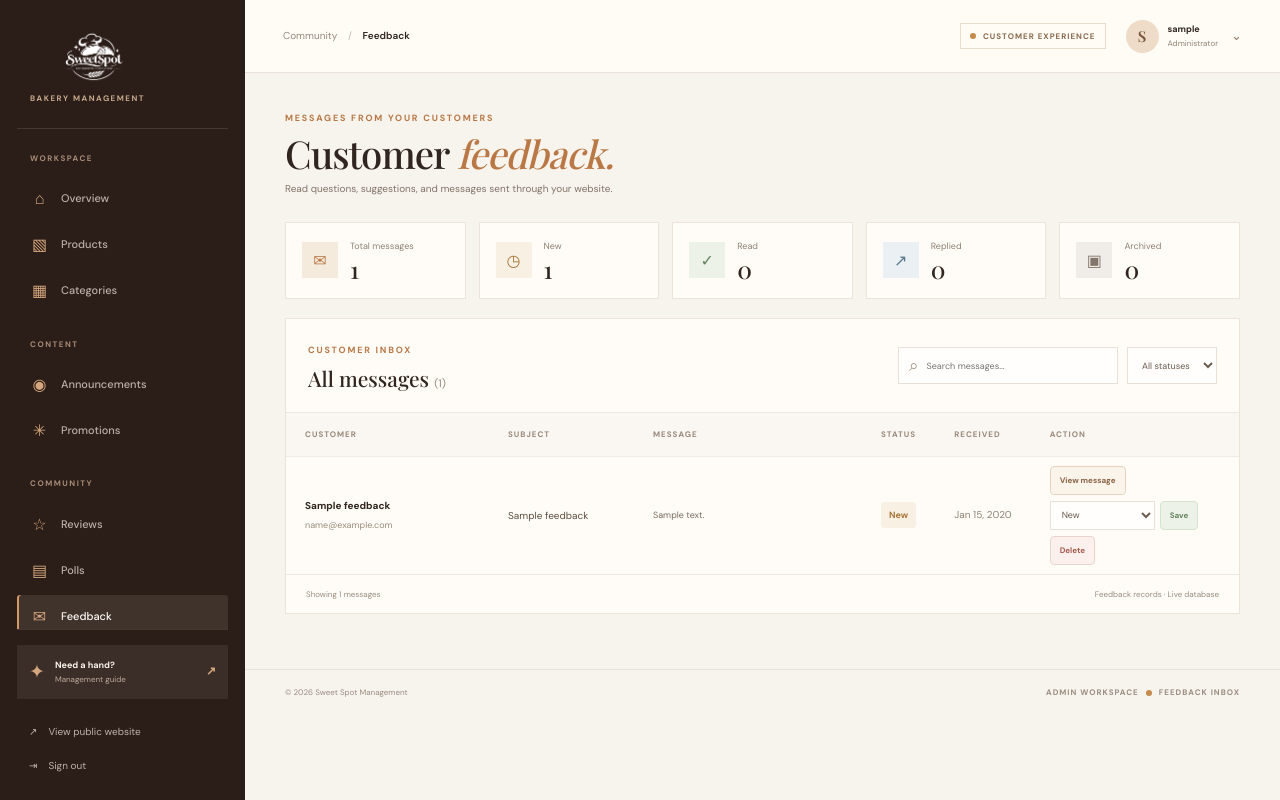
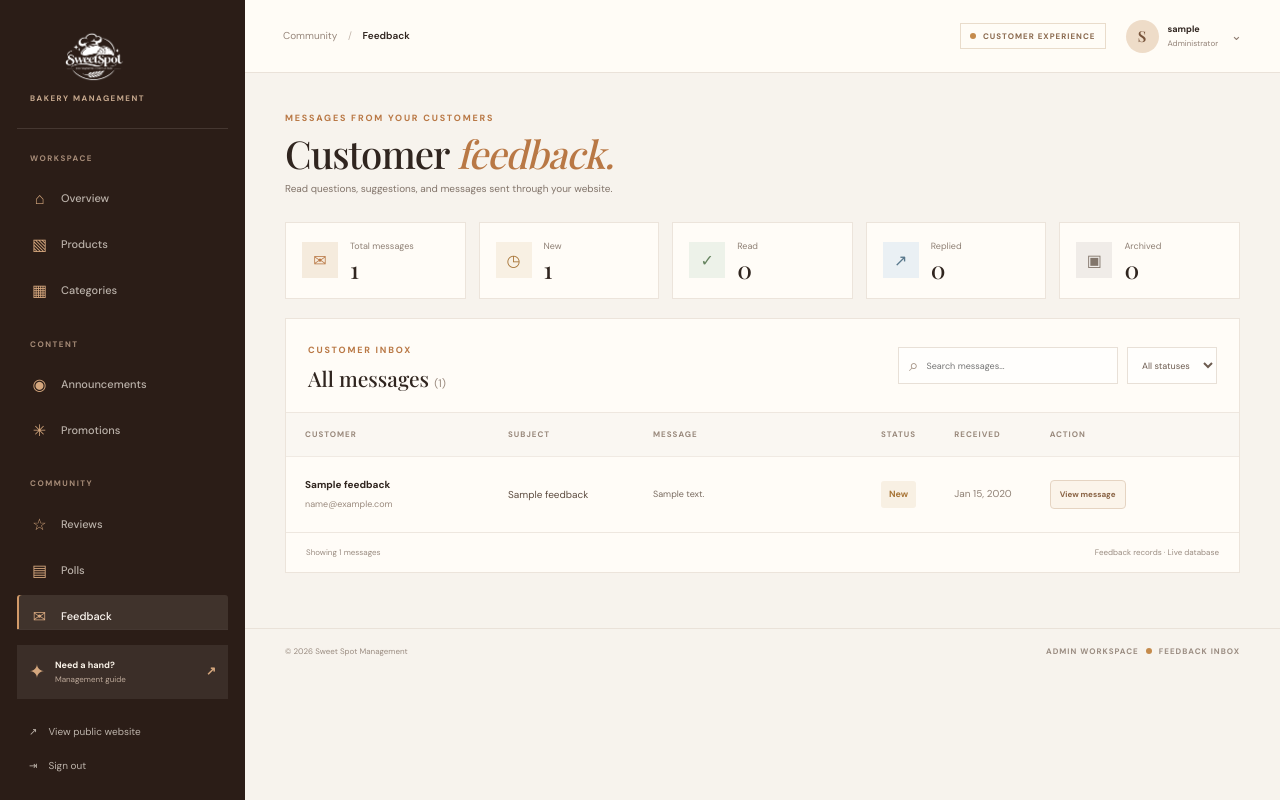
Before and after one commit to earlmacias2022-tech/Sweet-Spot, a PHP site: page /admin/feedback/index.php in a window 1280 px wide. Run offline with PHP 8.4, Linux system fonts and the light colour scheme; the visitor is signed in with stand-in values (Sample User, id 1); tables that the repository leaves empty hold one stand-in row (values such as "Sample post").

Commit message:
Restore read-only feedback inbox

```diff
--- a/admin/feedback/index.php
+++ b/admin/feedback/index.php
@@ -39,8 +39,6 @@ foreach ($feedbackItems as $item) {
 }
 
 $csrfToken = admin_csrf_token();
-$feedbackFlash = $_SESSION['feedback_toast'] ?? null;
-unset($_SESSION['feedback_toast']);
 ?>
 <!DOCTYPE html>
 <html lang="en">
@@ -104,13 +102,6 @@ unset($_SESSION['feedback_toast']);
                     <p>Read questions, suggestions, and messages sent through your website.</p>
                 </div>
             </div>
-
-            <?php if ($feedbackFlash && is_array($feedbackFlash)): ?>
-                <div class="category-message <?= ($feedbackFlash['type'] ?? '') === 'error' ? 'category-message-error' : '' ?>" role="status">
-                    <strong><?= feedback_escape(($feedbackFlash['type'] ?? '') === 'error' ? 'Action not completed.' : 'Feedback updated.') ?></strong>
-                    <span><?= feedback_escape($feedbackFlash['message'] ?? '') ?></span>
-                </div>
-            <?php endif; ?>
 
             <div class="review-stat-grid feedback-stat-grid">
                 <article class="review-stat-card"><span class="review-stat-icon">✉</span><div><small>Total messages</small><strong><?= count($feedbackItems) ?></strong></div></article>
@@ -199,18 +190,6 @@ unset($_SESSION['feedback_toast']);
                                                     data-message="<?= feedback_escape($item['message']) ?>"
                                                     data-date="<?= feedback_escape($item['created_at'] ?? '') ?>"
                                                 >View message</button>
-                                                <form class="feedback-status-form" action="<?= BASE_URL ?>/admin/feedback/update-status.php" method="POST">
-                                                    <input type="hidden" name="csrf_token" value="<?= feedback_escape($csrfToken) ?>">
-                                                    <input type="hidden" name="feedback_id" value="<?= (int) $item['id'] ?>">
-                                                    <label class="visually-hidden" for="feedback-status-<?= (int) $item['id'] ?>">Change status</label>
-                                                    <select id="feedback-status-<?= (int) $item['id'] ?>" name="status" aria-label="Change status for feedback #<?= (int) $item['id'] ?>">
-                                                        <?php foreach (['new' => 'New', 'read' => 'Read', 'replied' => 'Replied', 'archived' => 'Archived'] as $statusValue => $statusLabel): ?>
-                                                            <option value="<?= feedback_escape($statusValue) ?>" <?= $feedbackStatus === $statusValue ? 'selected' : '' ?>><?= feedback_escape($statusLabel) ?></option>
-                                                        <?php endforeach; ?>
-                                                    </select>
-                                                    <button type="submit" class="feedback-update-btn">Save</button>
-                                                </form>
-                                                <button type="button" class="feedback-delete-btn" data-feedback-delete data-id="<?= (int) $item['id'] ?>" data-name="<?= feedback_escape($customerName !== '' ? $customerName : 'Anonymous') ?>">Delete</button>
                                             </td>
                                         </tr>
                                     <?php endforeach; ?>
@@ -229,22 +208,6 @@ unset($_SESSION['feedback_toast']);
 
         <footer class="admin-footer"><span>© <?= date('Y') ?> Sweet Spot Management</span><span>ADMIN WORKSPACE <i></i> FEEDBACK INBOX</span></footer>
     </main>
-</div>
-
-<div class="feedback-delete-modal" id="feedback-delete-modal" aria-hidden="true">
-    <div class="feedback-modal-backdrop" data-feedback-delete-close></div>
-    <section class="feedback-modal-dialog feedback-delete-dialog" role="dialog" aria-modal="true" aria-labelledby="feedback-delete-title">
-        <button type="button" class="feedback-modal-close" data-feedback-delete-close aria-label="Close confirmation">×</button>
-        <p class="admin-kicker">CONFIRM DELETION</p>
-        <h2 id="feedback-delete-title">Delete this message?</h2>
-        <p class="feedback-delete-copy">This will permanently remove the feedback message from <strong id="feedback-delete-name">this customer</strong>. This action cannot be undone.</p>
-        <form action="<?= BASE_URL ?>/admin/feedback/delete.php" method="POST" class="feedback-delete-form">
-            <input type="hidden" name="csrf_token" value="<?= feedback_escape($csrfToken) ?>">
-            <input type="hidden" name="feedback_id" id="feedback-delete-id" value="">
-            <button type="button" class="feedback-cancel-btn" data-feedback-delete-close>Cancel</button>
-            <button type="submit" class="feedback-confirm-delete-btn">Delete message</button>
-        </form>
-    </section>
 </div>
 
 <div class="feedback-message-modal" id="feedback-message-modal" aria-hidden="true">
@@ -332,39 +295,6 @@ document.addEventListener('keydown', (event) => {
     }
 });
 
-const feedbackDeleteModal = document.querySelector('#feedback-delete-modal');
-const feedbackDeleteId = document.querySelector('#feedback-delete-id');
-const feedbackDeleteName = document.querySelector('#feedback-delete-name');
-let feedbackDeletePreviousFocus = null;
-
-function closeFeedbackDeleteModal() {
-    feedbackDeleteModal?.classList.remove('is-open');
-    feedbackDeleteModal?.setAttribute('aria-hidden', 'true');
-    feedbackDeletePreviousFocus?.focus();
-}
-
-document.querySelectorAll('[data-feedback-delete]').forEach((button) => {
-    button.addEventListener('click', () => {
-        if (!feedbackDeleteModal) return;
-        feedbackDeletePreviousFocus = button;
-        feedbackDeleteId.value = button.dataset.id || '';
-        feedbackDeleteName.textContent = button.dataset.name || 'this customer';
-        feedbackDeleteModal.classList.add('is-open');
-        feedbackDeleteModal.setAttribute('aria-hidden', 'false');
-        feedbackDeleteModal.querySelector('.feedback-modal-close')?.focus();
-    });
-});
-
-document.querySelectorAll('[data-feedback-delete-close]').forEach((button) => {
-    button.addEventListener('click', closeFeedbackDeleteModal);
-});
-
-document.addEventListener('keydown', (event) => {
-    if (event.key === 'Escape' && feedbackDeleteModal?.classList.contains('is-open')) {
-        closeFeedbackDeleteModal();
-    }
-});
-
 const sidebarToggle = document.querySelector('#sidebar-toggle');
 sidebarToggle?.addEventListener('click', () => {
     document.querySelector('#admin-sidebar')?.classList.toggle('is-open');
```
